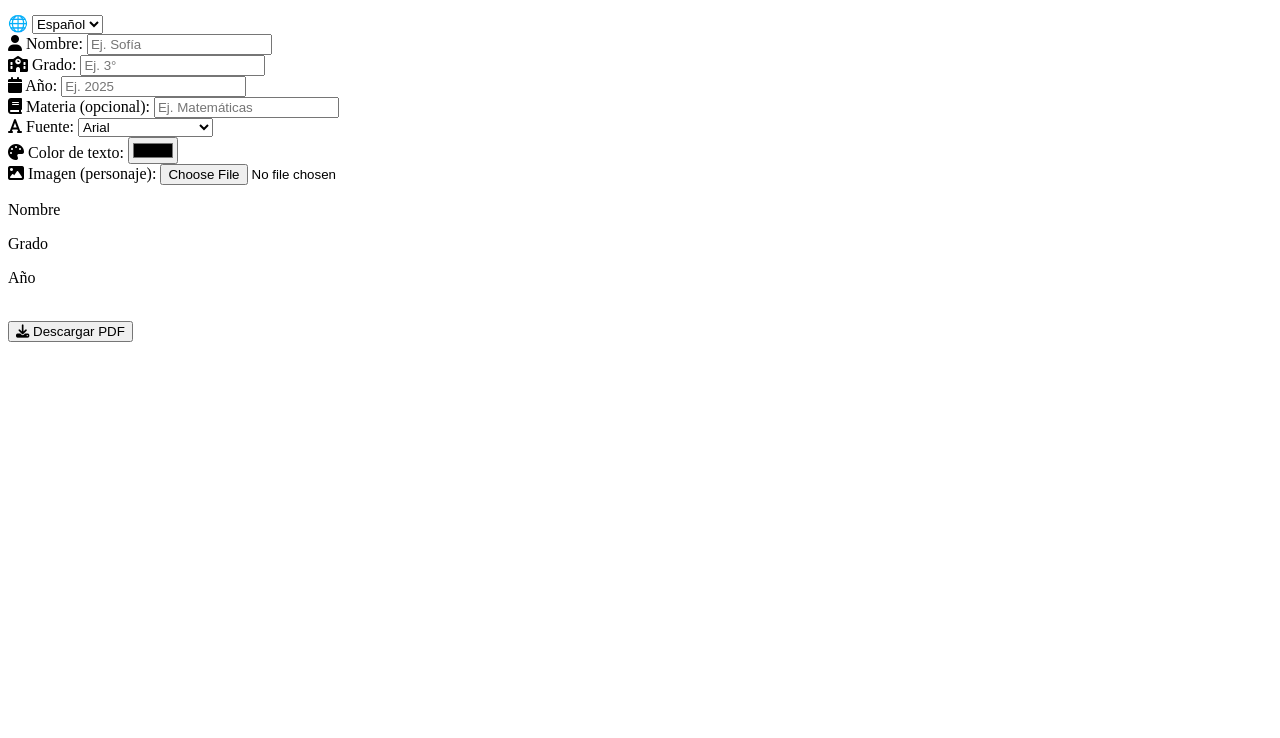
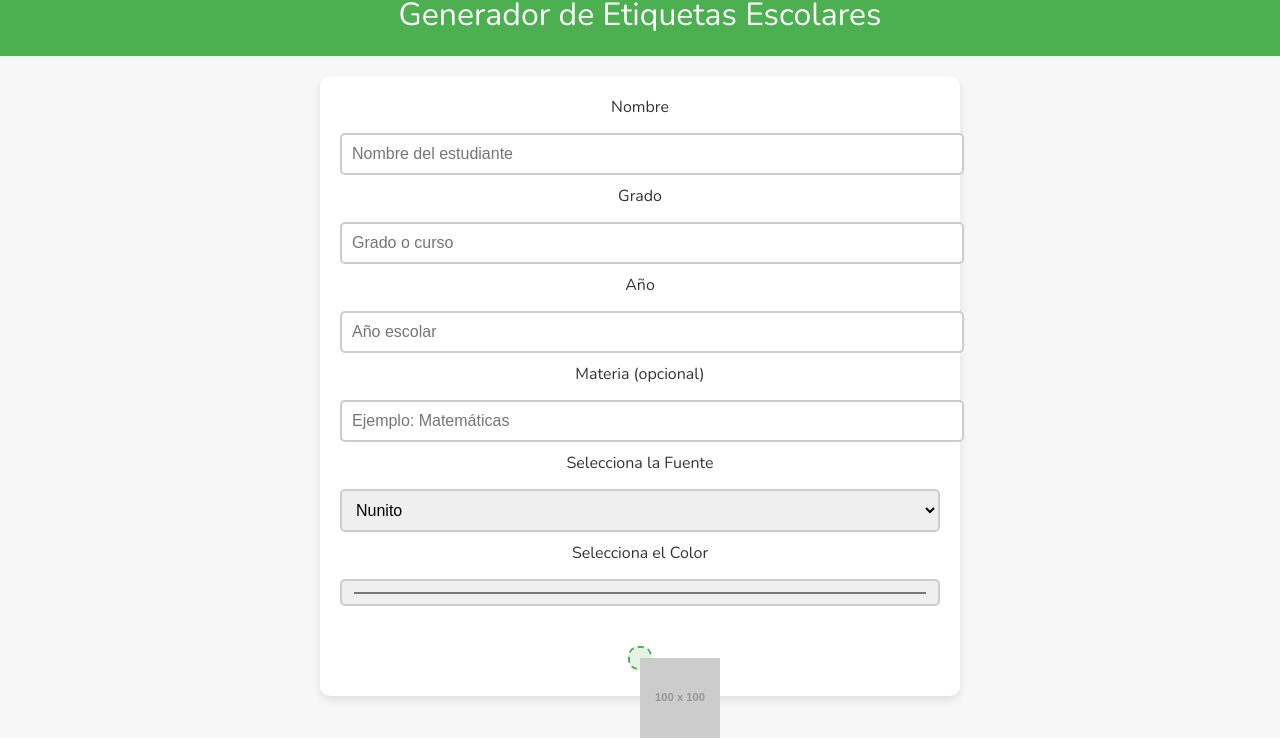
Before and after one commit to KidsLabelStudio/school-_tags, a plain HTML site: page index.html in a window 1280 px wide. Shown: the part 66-804 px from the top of the page. Drawn offline with nearby package versions, Linux system fonts and the light colour scheme; placeholder pictures from the web are drawn by us.

Commit message:
index.html

```diff
--- a/index.html
+++ b/index.html
@@ -1,81 +1,160 @@
 <!DOCTYPE html>
 <html lang="es">
 <head>
-  <meta charset="UTF-8" />
-  <meta name="viewport" content="width=device-width, initial-scale=1.0" />
+    <meta charset="UTF-8">
+    <meta name="viewport" content="width=device-width, initial-scale=1.0">
     <title>Generador de Etiquetas Escolares</title>
-  <link rel="stylesheet" href="https://cdnjs.cloudflare.com/ajax/libs/font-awesome/6.4.0/css/all.min.css" />
-  <link href="https://fonts.googleapis.com/css2?family=Quicksand&display=swap" rel="stylesheet" />
-  <link rel="stylesheet" href="style.css" />
+    <link href="https://fonts.googleapis.com/css2?family=Nunito:wght@400;700&display=swap" rel="stylesheet">
+    <style>
+        body {
+            font-family: 'Nunito', sans-serif;
+            background-color: #f7f7f7;
+            margin: 0;
+            padding: 0;
+            display: flex;
+            justify-content: center;
+            align-items: center;
+            min-height: 100vh;
+            flex-direction: column;
+        }
+        header {
+            background-color: #4caf50;
+            padding: 20px;
+            width: 100%;
+            text-align: center;
+            color: white;
+            font-size: 2rem;
+            border-radius: 10px 10px 0 0;
+        }
+        .container {
+            width: 80%;
+            max-width: 600px;
+            padding: 20px;
+            background-color: white;
+            box-shadow: 0 4px 8px rgba(0, 0, 0, 0.1);
+            border-radius: 10px;
+            margin-top: 20px;
+            text-align: center;
+        }
+        .form-section {
+            display: grid;
+            gap: 10px;
+            margin-bottom: 20px;
+        }
+        .form-section input, .form-section select {
+            padding: 10px;
+            font-size: 1rem;
+            border-radius: 5px;
+            border: 2px solid #ccc;
+            width: 100%;
+        }
+        .form-section label {
+            font-size: 1rem;
+            color: #333;
+            margin-bottom: 5px;
+            display: block;
+        }
+        .preview-box {
+            padding: 10px;
+            margin-top: 20px;
+            border: 2px dashed #4caf50;
+            background-color: rgba(0, 128, 0, 0.1);
+            border-radius: 10px;
+            position: relative;
+            display: inline-block;
+        }
+        .preview-box img {
+            width: 80px;
+            position: absolute;
+            top: 10px;
+            right: 10px;
+        }
+        .label-preview {
+            background-color: #fff;
+            padding: 10px;
+            border-radius: 10px;
+            font-size: 16px;
+            text-align: center;
+            border: 2px solid #4caf50;
+            width: 100%;
+            margin-top: 30px;
+        }
+        .language-switch {
+            position: absolute;
+            top: 20px;
+            right: 20px;
+        }
+        .button {
+            background-color: #4caf50;
+            color: white;
+            border: none;
+            padding: 15px;
+            font-size: 1rem;
+            border-radius: 8px;
+            cursor: pointer;
+            margin-top: 20px;
+            width: 100%;
+        }
+        .button:hover {
+            background-color: #45a049;
+        }
+        .image-upload {
+            margin-top: 10px;
+            position: absolute;
+            top: 10px;
+            left: 10px;
+            font-size: 14px;
+            background-color: #ffffff;
+            border: 2px solid #ddd;
+            border-radius: 5px;
+            padding: 5px;
+        }
+        .mascota {
+            position: absolute;
+            bottom: 10px;
+            left: 10px;
+            width: 100px;
+        }
+    </style>
 </head>
 <body>
+    <header>Generador de Etiquetas Escolares</header>
+
     <div class="container">
-    <header>
-      <h1><i class="fa-solid fa-tags"></i> Etiquetas Escolares</h1>
-      <div class="lang-switch">
-        <label for="lang">🌐</label>
-        <select id="lang">
+        <!-- Selector de Idioma -->
+        <div class="language-switch">
+            <label for="language-select">Idioma</label>
+            <select id="language-select" onchange="changeLanguage()">
                 <option value="es">Español</option>
                 <option value="en">English</option>
             </select>
         </div>
-    </header>
 
-    <form id="labelForm">
-      <div class="input-group">
-        <label><i class="fa-solid fa-user"></i> <span data-es="Nombre:" data-en="Name:">Nombre:</span></label>
-        <input type="text" id="name" placeholder="Ej. Sofía" />
-      </div>
-      <div class="input-group">
-        <label><i class="fa-solid fa-school"></i> <span data-es="Grado:" data-en="Grade:">Grado:</span></label>
-        <input type="text" id="grade" placeholder="Ej. 3°" />
-      </div>
-      <div class="input-group">
-        <label><i class="fa-solid fa-calendar"></i> <span data-es="Año:" data-en="Year:">Año:</span></label>
-        <input type="text" id="year" placeholder="Ej. 2025" />
-      </div>
-      <div class="input-group">
-        <label><i class="fa-solid fa-book"></i> <span data-es="Materia (opcional):" data-en="Subject (optional):">Materia (opcional):</span></label>
-        <input type="text" id="subject" placeholder="Ej. Matemáticas" />
-      </div>
-      <div class="input-group">
-        <label><i class="fa-solid fa-font"></i> <span data-es="Fuente:" data-en="Font:">Fuente:</span></label>
-        <select id="fontSelect">
+        <div class="form-section">
+            <label for="nombre">Nombre</label>
+            <input type="text" id="nombre" placeholder="Nombre del estudiante">
+
+            <label for="grado">Grado</label>
+            <input type="text" id="grado" placeholder="Grado o curso">
+
+            <label for="ano">Año</label>
+            <input type="text" id="ano" placeholder="Año escolar">
+
+            <label for="materia">Materia (opcional)</label>
+            <input type="text" id="materia" placeholder="Ejemplo: Matemáticas">
+
+            <label for="font">Selecciona la Fuente</label>
+            <select id="font" onchange="updatePreview()">
+                <option value="Nunito">Nunito</option>
                 <option value="Arial">Arial</option>
-          <option value="Georgia">Georgia</option>
                 <option value="Courier New">Courier New</option>
-          <option value="Times New Roman">Times New Roman</option>
-          <option value="Comic Sans MS">Comic Sans MS</option>
                 <option value="Verdana">Verdana</option>
-          <option value="Tahoma">Tahoma</option>
-          <option value="Trebuchet MS">Trebuchet MS</option>
-          <option value="Lucida Console">Lucida Console</option>
-          <option value="Quicksand">Quicksand</option>
             </select>
-      </div>
-      <div class="input-group">
-        <label><i class="fa-solid fa-palette"></i> <span data-es="Color de texto:" data-en="Text color:">Color de texto:</span></label>
-        <input type="color" id="colorPicker" />
-      </div>
-      <div class="input-group">
-        <label><i class="fa-solid fa-image"></i> <span data-es="Imagen (personaje):" data-en="Image (character):">Imagen (personaje):</span></label>
-        <input type="file" id="imageUpload" accept="image/*" />
-      </div>
-    </form>
 
-    <div class="preview-wrapper">
-      <div id="labelPreview" class="label-preview">
-        <p id="previewName">Nombre</p>
-        <p id="previewGrade">Grado</p>
-        <p id="previewYear">Año</p>
-        <p id="previewSubject" class="optional-field"></p>
-        <img id="previewImage" />
-      </div>
+            <label for="color">Selecciona el Color</label>
+            <input type="color" id="color" onchange="updatePreview()">
         </div>
 
-    <button id="downloadBtn"><i class="fa-solid fa-download"></i> Descargar PDF</button>
-  </div>
-
-  <script src="script.js"></script>
-</body>
-</html>
+        <div class="preview-box">
+            <img src="https://via.placeholder.com/100?text=🦜" alt="Mascota Cacatúa Ninfa" class="mascota">
+            <div id
```
Lines whose indentation alone changed are shown as unchanged.
